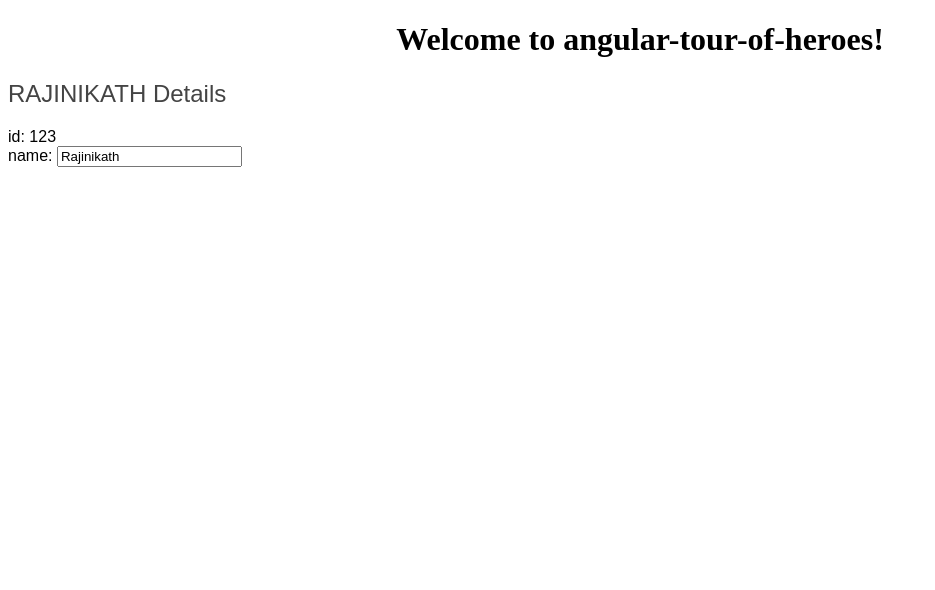
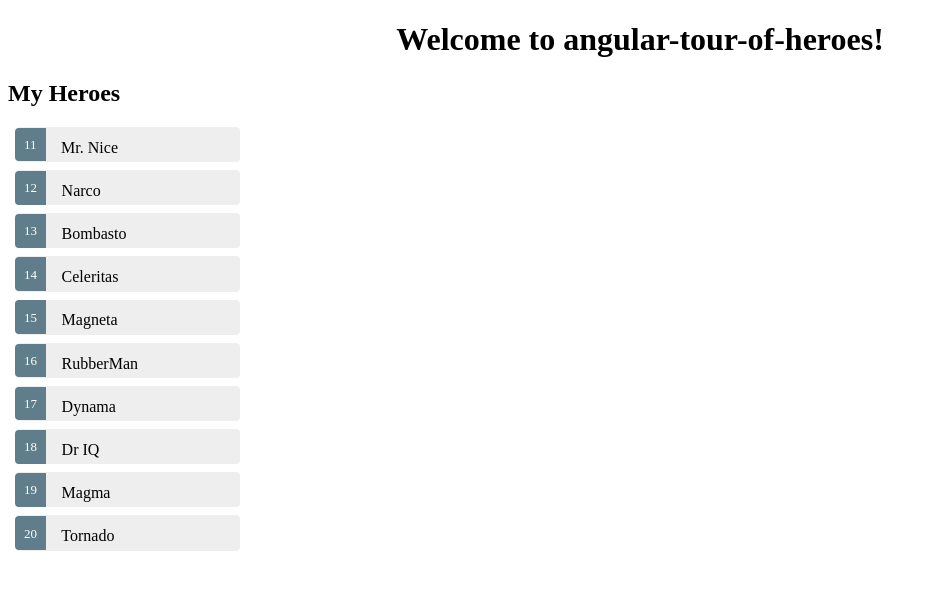
Before and after one commit to sivasai99/TourOfHeroes-, an Angular app: page / in a window 1280 px wide. Shown: the top 590 px of the page, without its empty margins (0-935 px from the left). Built offline with nearby package versions, Linux system fonts and the light colour scheme.

Commit message:
click event in one component

```diff
--- a/src/app/heroes/heroes.component.css
+++ b/src/app/heroes/heroes.component.css
@@ -1,21 +1,47 @@
-h1 {
-    color: #369;
-    font-family: Arial, Helvetica, sans-serif;
-    font-size: 250%;
-  }
-  h2, h3 {
-    color: #444;
-    font-family: Arial, Helvetica, sans-serif;
-    font-weight: lighter;
-  }
-  body {
-    margin: 2em;
-  }
-  body, input[text], button {
-    color: #888;
-    font-family: Cambria, Georgia;
-  }
-  /* everywhere else */
-  * {
-    font-family: Arial, Helvetica, sans-serif;
-  }
+.selected {
+  background-color: #CFD8DC !important;
+  color: white;
+}
+.heroes {
+  margin: 0 0 2em 0;
+  list-style-type: none;
+  padding: 0;
+  width: 15em;
+}
+.heroes li {
+  cursor: pointer;
+  position: relative;
+  left: 0;
+  background-color: #EEE;
+  margin: .5em;
+  padding: .3em 0;
+  height: 1.6em;
+  border-radius: 4px;
+}
+.heroes li.selected:hover {
+  background-color: #BBD8DC !important;
+  color: white;
+}
+.heroes li:hover {
+  color: #607D8B;
+  background-color: #DDD;
+  left: .1em;
+}
+.heroes .text {
+  position: relative;
+  top: -3px;
+}
+.heroes .badge {
+  display: inline-block;
+  font-size: small;
+  color: white;
+  padding: 0.8em 0.7em 0 0.7em;
+  background-color: #607D8B;
+  line-height: 1em;
+  position: relative;
+  left: -1px;
+  top: -4px;
+  height: 1.8em;
+  margin-right: .8em;
+  border-radius: 4px 0 0 4px;
+}
--- a/src/app/heroes/heroes.component.html
+++ b/src/app/heroes/heroes.component.html
@@ -1,9 +1,42 @@
 <!-- <h1>{{hero.name | uppercase}}</h1>
 <h1>{{hero.id}}</h1> -->
-<h2>{{ hero.name | uppercase }} Details</h2>
+<!-- <h2>{{ hero.name | uppercase }} Details</h2>
 <div><span>id: </span>{{hero.id}}</div>
 <div>
     <label>name:
       <input [(ngModel)]="hero.name" placeholder="name">
     </label>
+</div> -->
+
+<!-- <div>
+  <h2>My Heroes</h2>
+  <ul>
+    <li *ngFor="let hero of heroes" (click)="onSelect(hero)">{{hero.name}}</li>
+  </ul>
 </div>
+<div *ngIf=selected>
+<h3>My Heroes</h3>
+<label>id</label>{{selected.id}}
+Name:<input type="text" [(ngModel)]="selected.name" placeholder="Name">
+</div>
+ -->
+ <h2>My Heroes</h2>
+<ul class="heroes">
+  <li *ngFor="let hero of heroes"
+    [class.selected]="hero === selectedHero"
+    (click)="onSelect(hero)">
+    <span class="badge">{{hero.id}}</span> {{hero.name}}
+  </li>
+</ul>
+
+<div *ngIf="selectedHero">
+
+  <h2>{{ selectedHero.name | uppercase }} Details</h2>
+  <div><span>id: </span>{{selectedHero.id}}</div>
+  <div>
+    <label>name:
+      <input [(ngModel)]="selectedHero.name" placeholder="name">
+    </label>
+  </div>
+
+</div>
--- a/src/app/heroes/heroes.component.ts
+++ b/src/app/heroes/heroes.component.ts
@@ -1,5 +1,6 @@
 import { Component, OnInit } from '@angular/core';
 import { Hero } from '../hero';
+import { HEROES} from '../mock-heroes';
 
 @Component({
   selector: 'app-heroes',
@@ -7,15 +8,28 @@
   styleUrls: ['./heroes.component.css']
 })
 export class HeroesComponent implements OnInit {
-  hero: Hero={
+  // hero: Hero={
 
-    id:123,
-    name:'Rajinikath'
+  //   id:123,
+  //   name:'Rajinikath'
 
-  };
+  // };
+  heroes=HEROES;
 
   constructor() { }
   ngOnInit() {
   }
 
+  // selectedhero:Hero;
+
+  // onSelect(hero:Hero):void
+  // {
+  //  this.selectedhero=hero;
+  // }
+  selectedHero:Hero;
+  onSelect(hero: Hero): void {
+    this.selectedHero = hero;
+  }
+
+
 }
--- /dev/null
+++ b/src/app/mock-heroes.ts
@@ -0,0 +1,15 @@
+import {Hero} from './hero';
+export const HEROES:Hero[]=[
+
+  { id: 11, name: 'Mr. Nice' },
+  { id: 12, name: 'Narco' },
+  { id: 13, name: 'Bombasto' },
+  { id: 14, name: 'Celeritas' },
+  { id: 15, name: 'Magneta' },
+  { id: 16, name: 'RubberMan' },
+  { id: 17, name: 'Dynama' },
+  { id: 18, name: 'Dr IQ' },
+  { id: 19, name: 'Magma' },
+  { id: 20, name: 'Tornado' }
+
+];
```
